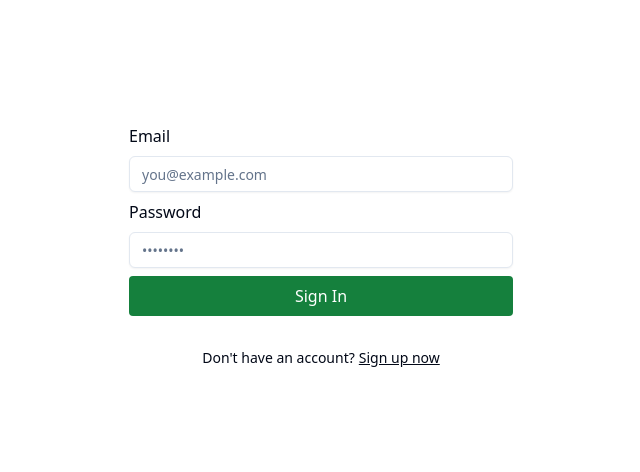
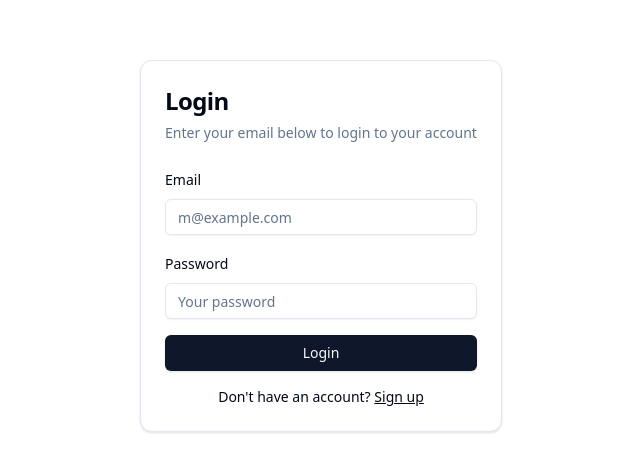
Before and after one commit to ivasilov/rememr, a Next.js app in the folder frontend/: page /login in a window 1280 px wide. Shown: the part 154-626 px from the top of the page, without its empty margins (319-959 px from the left). Built offline with nearby package versions, Linux system fonts and the light colour scheme; no server answers.

Commit message:
Migrate the Login page to use shadcn components.

```diff
--- /dev/null
+++ b/frontend/src/app/login/login-form.tsx
@@ -0,0 +1,89 @@
+'use client'
+
+import { Button } from '@/src/components/ui/button'
+import { Form, FormControl, FormField, FormItem, FormLabel, FormMessage } from '@/src/components/ui/form'
+import { Input } from '@/src/components/ui/input'
+import { createClient } from '@/src/utils/supabase/client'
+import { zodResolver } from '@hookform/resolvers/zod'
+import Link from 'next/link'
+import { useRouter } from 'next/navigation'
+import { useForm } from 'react-hook-form'
+import { z } from 'zod'
+
+const FormId = 'login-form'
+
+const FormSchema = z.object({
+  email: z.string().email(),
+  password: z.string().min(1),
+})
+
+export default function LoginForm() {
+  const router = useRouter()
+
+  const form = useForm<z.infer<typeof FormSchema>>({
+    resolver: zodResolver(FormSchema),
+    defaultValues: {
+      email: '',
+      password: '',
+    },
+  })
+
+  async function onSubmit(values: z.infer<typeof FormSchema>) {
+    const supabase = createClient()
+    // TODO: Wrap this in react-query
+    await supabase.auth.signInWithPassword({
+      email: values.email,
+      password: values.password,
+    })
+    router.push('/')
+  }
+
+  return (
+    <div className="flex flex-col gap-4">
+      <Form {...form}>
+        <form id={FormId} onSubmit={form.handleSubmit(onSubmit)} className="grid gap-4">
+          <FormField
+            control={form.control}
+            name="email"
+            render={({ field }) => (
+              <FormItem>
+                <FormLabel>Email</FormLabel>
+                <FormControl>
+                  <Input type="email" placeholder="m@example.com" {...field} autoComplete="off" />
+                </FormControl>
+                <FormMessage />
+              </FormItem>
+            )}
+          />
+          <FormField
+            control={form.control}
+            name="password"
+            render={({ field }) => (
+              <FormItem>
+                <FormLabel>Password</FormLabel>
+                <FormControl>
+                  <Input type="password" placeholder="Your password" {...field} autoComplete="off" />
+                </FormControl>
+                <FormMessage />
+              </FormItem>
+            )}
+          />
+        </form>
+      </Form>
+      <div>
+        <Button type="submit" className="w-full" form={FormId}>
+          Login
+        </Button>
+        {/* <Button variant="outline" className="w-full">
+              Login with Google
+            </Button> */}
+      </div>
+      <div className="text-center text-sm">
+        Don&apos;t have an account?{' '}
+        <Link href="/sign-up" className="underline">
+          Sign up
+        </Link>
+      </div>
+    </div>
+  )
+}
--- a/frontend/src/app/login/page.tsx
+++ b/frontend/src/app/login/page.tsx
@@ -1,56 +1,18 @@
-'use client'
-
-import { Input } from '@/src/components/ui/input'
-import { createClient } from '@/src/utils/supabase/client'
-import Link from 'next/link'
-import { useRouter } from 'next/navigation'
-import { useState } from 'react'
+import { Card, CardContent, CardDescription, CardHeader, CardTitle } from '@/src/components/ui/card'
+import LoginForm from './login-form'
 
 export default function Login() {
-  const [email, setEmail] = useState('')
-  const [password, setPassword] = useState('')
-  const router = useRouter()
-  const supabase = createClient()
-
-  const handleSignIn = async (e: React.FormEvent<HTMLFormElement>) => {
-    e.preventDefault()
-    await supabase.auth.signInWithPassword({
-      email,
-      password,
-    })
-    router.push('/')
-  }
-
   return (
-    <div className="flex h-screen flex-row justify-center py-12">
-      <div className="flex w-full flex-1 flex-col justify-center gap-2 px-8 sm:max-w-md">
-        <form className="text-foreground flex w-full flex-1 flex-col justify-center gap-2" onSubmit={handleSignIn}>
-          <label className="text-md" htmlFor="email">
-            Email
-          </label>
-          <Input name="email" onChange={e => setEmail(e.target.value)} value={email} placeholder="you@example.com" />
-          <label className="text-md" htmlFor="password">
-            Password
-          </label>
-          <Input
-            type="password"
-            name="password"
-            onChange={e => setPassword(e.target.value)}
-            value={password}
-            placeholder="••••••••"
-          />
-
-          <>
-            <button className="mb-6 rounded bg-green-700 px-4 py-2 text-white">Sign In</button>
-            <p className="text-center text-sm">
-              Don&apos;t have an account?
-              <Link href="/sign-up" className="ml-1 underline">
-                Sign up now
-              </Link>
-            </p>
-          </>
-        </form>
-      </div>
+    <div className="flex min-h-screen items-center justify-center">
+      <Card className="mx-auto max-w-sm">
+        <CardHeader>
+          <CardTitle className="text-2xl">Login</CardTitle>
+          <CardDescription>Enter your email below to login to your account</CardDescription>
+        </CardHeader>
+        <CardContent>
+          <LoginForm />
+        </CardContent>
+      </Card>
     </div>
   )
 }
```
